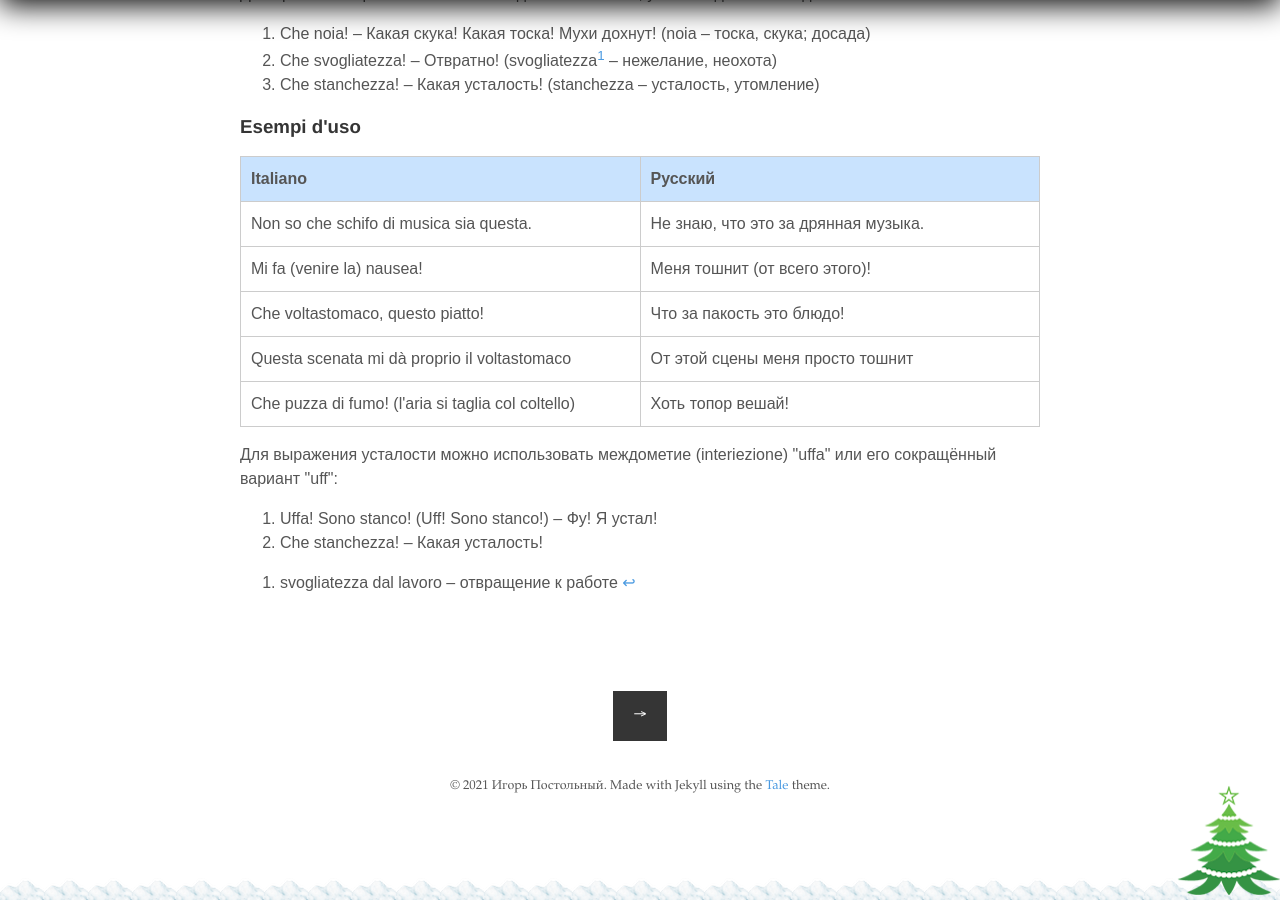
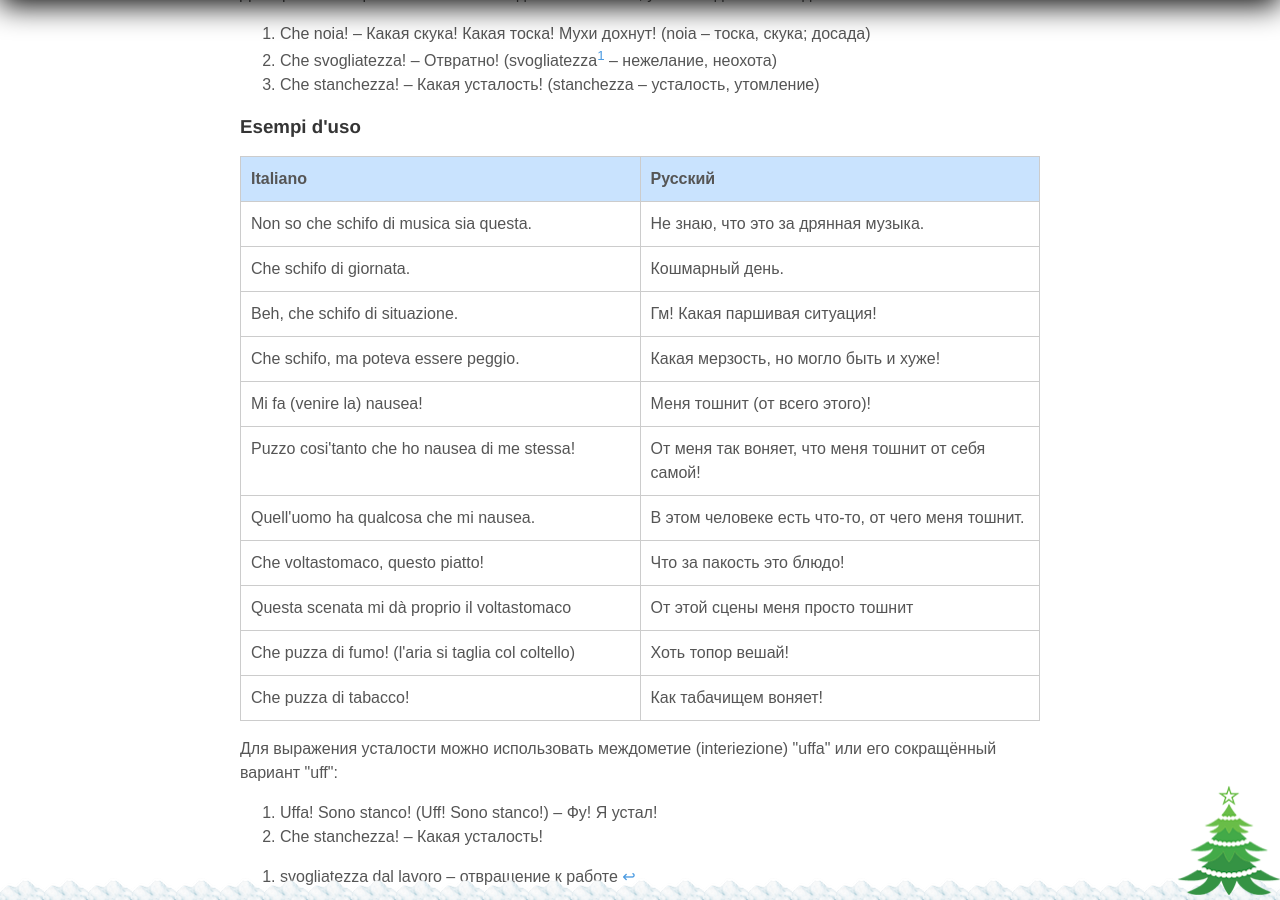
Before and after one commit to postolny/postolny.github.io, a Jekyll site: the page built from _posts/2021-02-05-uff.md, in a window 1280 px wide and 900 px high, scrolled down 1124 px. Built offline with Jekyll 4.4.1, drawn with Linux system fonts in a browser that asks for light colours; nearby versions of some CDN libraries.

Commit message:
Add files via upload

```diff
--- a/_posts/2021-02-05-uff.md
+++ b/_posts/2021-02-05-uff.md
@@ -33,10 +33,16 @@ tags: Frasi
 | Italiano | Русский |
 |----------|---------|
 |Non so che schifo di musica sia questa.|Не знаю, что это за дрянная музыка.|
+|Che schifo di giornata.|Кошмарный день.|
+|Beh, che schifo di situazione.|Гм! Какая паршивая ситуация!|
+|Che schifo, ma poteva essere peggio.|Какая мерзость, но могло быть и хуже!|
 |Mi fa (venire la) nausea!|Меня тошнит (от всего этого)!|
+|Puzzo cosi'tanto che ho nausea di me stessa!|От меня так воняет, что меня тошнит от себя самой!|
+|Quell'uomo ha qualcosa che mi nausea.|В этом человеке есть что-то, от чего меня тошнит.|
 |Che voltastomaco, questo piatto!|Что за пакость это блюдо!|
 |Questa scenata mi dà proprio il voltastomaco|От этой сцены меня просто тошнит|
 |Che puzza di fumo! (l'aria si taglia col coltello)|Хоть топор вешай!|
+|Che puzza di tabacco!|Как табачищем воняет!|
 
 Для выражения усталости можно использовать междометие (interiezione) "uffa" или его сокращённый вариант "uff":
 
```
